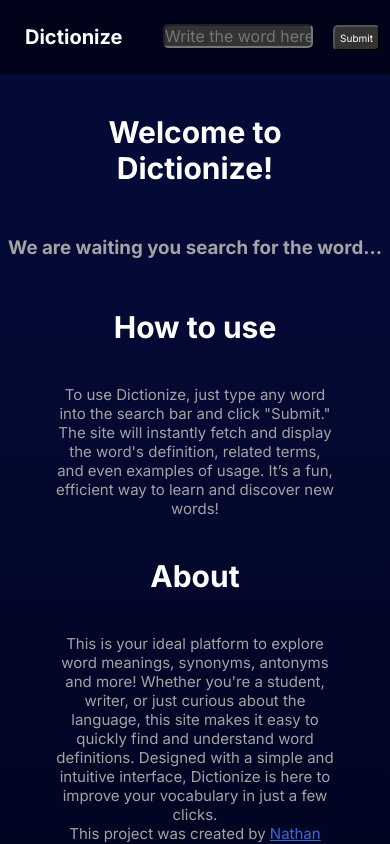
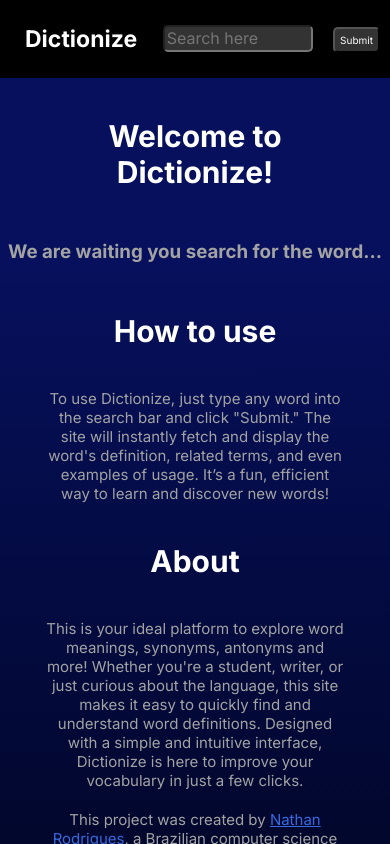
Before and after one commit to NeithanRodrigues/Dictionize, a React (Create React App) app: page / in a window 390 px wide. Shown: the top 844 px of the page. Built offline with nearby package versions, Linux system fonts and the light colour scheme.

Commit message:
new commit: desing modifications

```diff
--- a/src/components/Content.tsx
+++ b/src/components/Content.tsx
@@ -10,10 +10,10 @@ function Content() {
 
       <h1> About</h1>
       <p>This is your ideal platform to explore word meanings, synonyms, antonyms and more! Whether you're a student, writer, or just curious about the language, this site makes it easy to quickly find and understand word definitions. Designed with a simple and intuitive interface, Dictionize is here to improve your vocabulary in just a few clicks.</p>
-
+      <br></br>
       <p>This project was created by <a href="https://www.instagram.com/ne1than/">Nathan Rodrigues</a>, a Brazilian computer science student as a way to practice and improve programming skills. Built using React and TypeScript, the development of this site has helped the developer refine knowledge in front-end technologies, while making something practical and useful for others.
       </p>
-
+      <br></br>
       <p>Thank you for visiting, and we hope you enjoy using Dictionize!</p>
 
     </div>
--- a/src/components/HeadBar.tsx
+++ b/src/components/HeadBar.tsx
@@ -33,7 +33,7 @@ const HeadBar: React.FC<HeadBarProps> = ({ onSearch, onKeyPress, setWord }) => {
             setWord(e.target.value);
           }}
           onKeyPress={onKeyPress}
-          placeholder='Write the word here'
+          placeholder='Search here'
           className={styles.Input}
         />
         <button
--- a/src/index.css
+++ b/src/index.css
@@ -11,7 +11,7 @@ p{
 }
 
 body{
-  background: linear-gradient(180deg,#040a36 20%,  #00031a 80%);
+  background: linear-gradient(180deg,#06105c 20%,  #00031a 80%);
   padding-bottom: 300px;
 }
 
--- a/src/styles/Content.module.css
+++ b/src/styles/Content.module.css
@@ -18,7 +18,7 @@ p{
   }
   p{
     font-size: 15px;
-    width: 85%;
+    width: 90%;
     margin: auto;
   }
   h1{
--- a/src/styles/Dictionary.module.css
+++ b/src/styles/Dictionary.module.css
@@ -9,7 +9,7 @@
     font-size: 20px;
   }
   .Dicionary{
-    width: 85%;
+    width: 90%;
   }
 
 }
--- a/src/styles/HeadBar.module.css
+++ b/src/styles/HeadBar.module.css
@@ -3,7 +3,7 @@
   padding: 30px;
   margin: 0;
   box-sizing: border-box;
-  background-color: #00031a;
+  background-color: #000;
   display: flex;
   justify-content: space-between;
   align-items: center;
@@ -56,14 +56,14 @@
   }
 
   .Dictionize {
-    font-size: 20px;
+    font-size: 23px;
     margin: 25px;
   }
 
   .Input {
     width: 150px;
     font-size: 16px;
-    padding:0px;
+    padding:0.1rem;
   }
 
   .Button {
```
